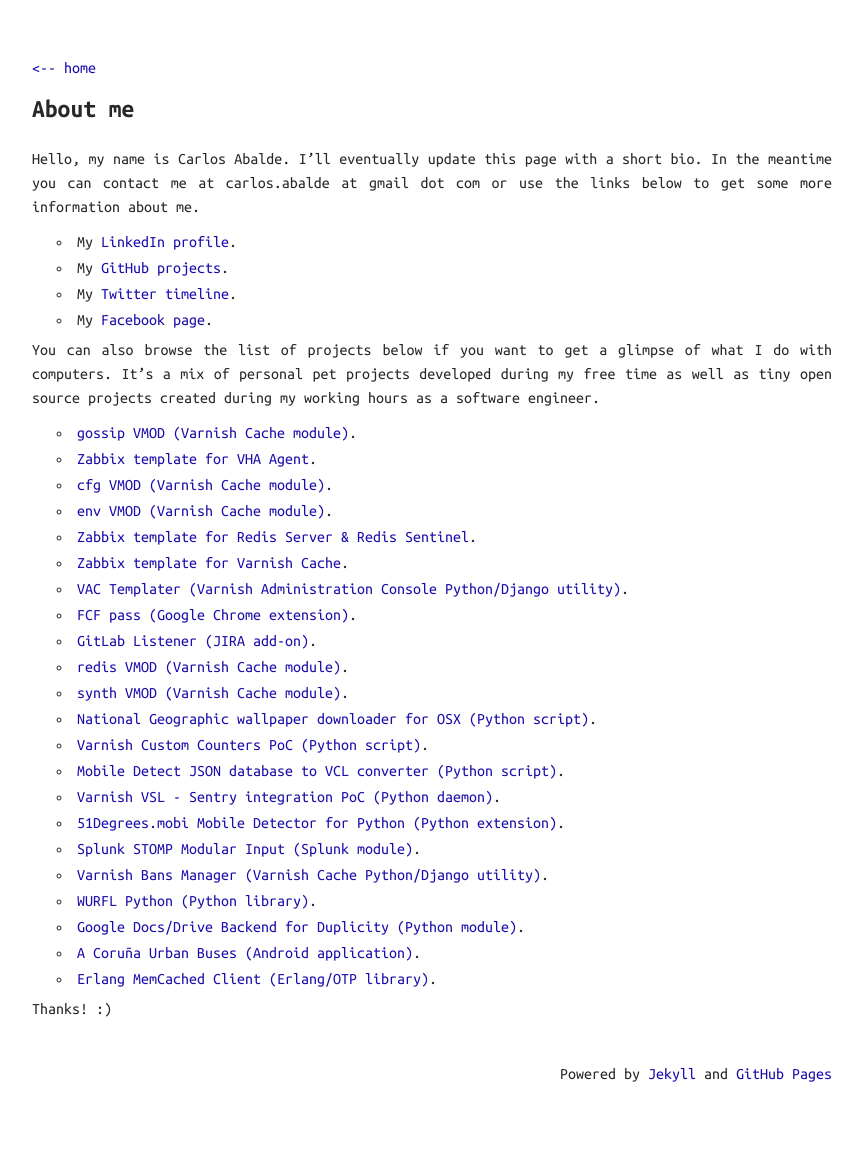
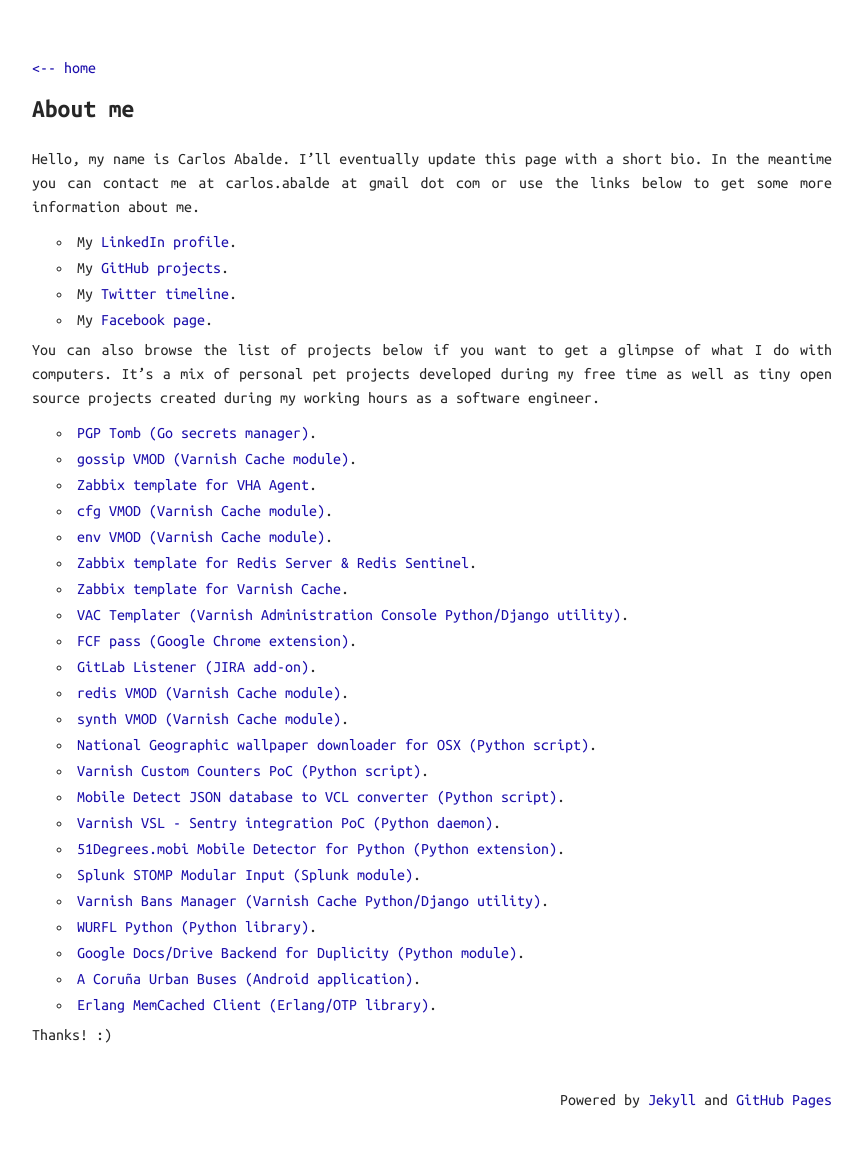
Before and after one commit to carlosabalde/carlosabalde.github.io, a Jekyll site: the page built from about/index.md, in a window 1280 px wide. Shown: the whole page, without its empty margins (208-1071 px from the left). Built offline with Jekyll 4.4.1, drawn with Linux system fonts in a browser that asks for light colours; before the commit the page ends 1142 px from its top, so only the background shows below that.

Commit message:
Add PGP Tomb

```diff
--- a/about/index.md
+++ b/about/index.md
@@ -11,6 +11,7 @@
 
 You can also browse the list of projects below if you want to get a glimpse of what I do with computers. It's a mix of personal pet projects developed during my free time as well as tiny open source projects created during my working hours as a software engineer.
 
+- [PGP Tomb (Go secrets manager)](https://github.com/carlosabalde/pgp-tomb).
 - [gossip VMOD (Varnish Cache module)](https://github.com/carlosabalde/libvmod-gossip).
 - [Zabbix template for VHA Agent](https://github.com/allenta/zabbix-template-for-vha-agent).
 - [cfg VMOD (Varnish Cache module)](https://github.com/carlosabalde/libvmod-cfg).
```
